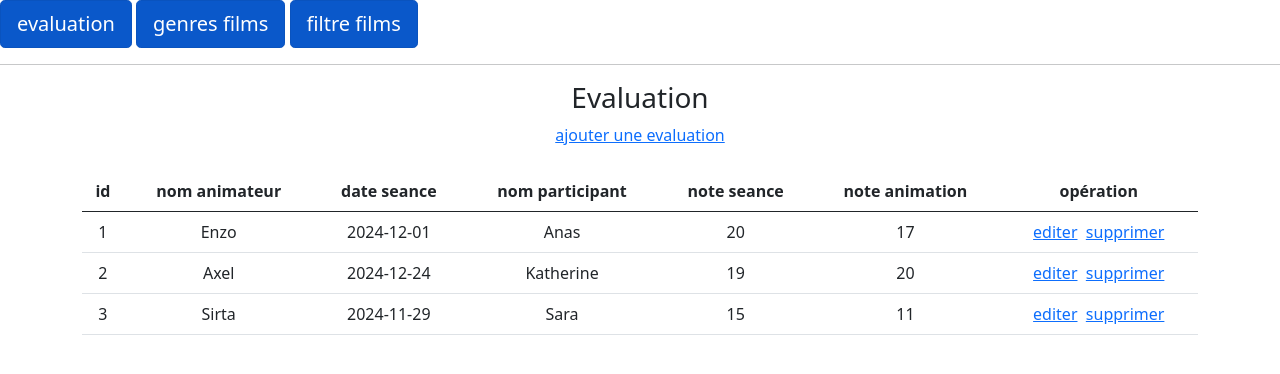
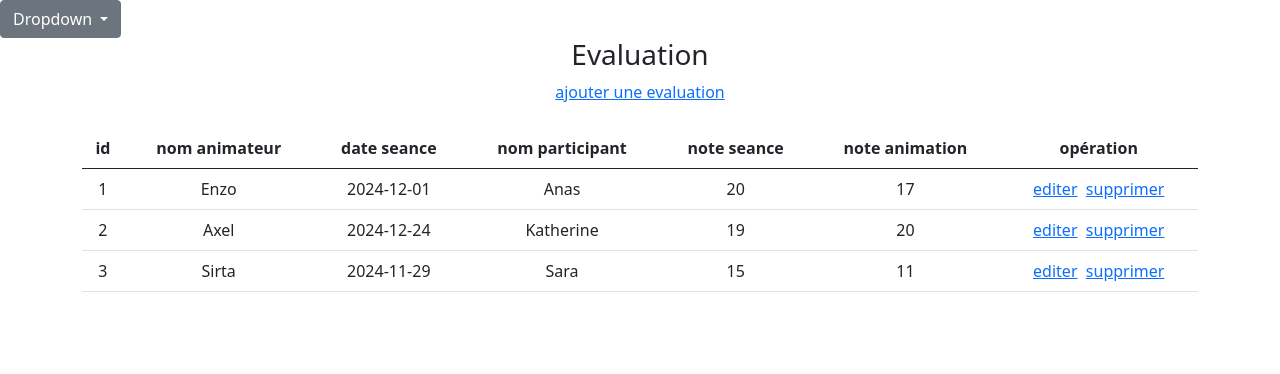
Before and after one commit to Lucas-Requena/ecosphere, a Flask app: page /evaluation/show in a window 1280 px wide. Shown: the top 374 px of the page. Run offline with Flask 3, Linux system fonts and the light colour scheme; data comes from the database, SQL or seed files in the repository; data that the repository does not hold is empty; some libraries are stand-ins or nearby versions.

Commit message:
Update _nav.html

```diff
--- a/ecosphere/templates/_nav.html
+++ b/ecosphere/templates/_nav.html
@@ -1,6 +1,10 @@
-<nav class="menu">
-    <a href="/evaluation/show" class="btn btn-primary btn-lg active" role="button" aria-pressed="true"> evaluation </a>
-    <a href="/genre-film/show" class="btn btn-primary btn-lg active" role="button" aria-pressed="true"> genres films </a>
-    <a href="/film/filtre" class="btn btn-primary btn-lg active" role="button" aria-pressed="true"> filtre films </a>
-</nav>
-<hr>
+<div class="dropdown">
+  <button class="btn btn-secondary dropdown-toggle" type="button" id="dropdownMenu2" data-bs-toggle="dropdown" aria-expanded="false">
+    Dropdown
+  </button>
+  <ul class="dropdown-menu" aria-labelledby="dropdownMenu2">
+    <li><button class="dropdown-item" type="button">Action</button></li>
+    <li><button class="dropdown-item" type="button">Another action</button></li>
+    <li><button class="dropdown-item" type="button">Something else here</button></li>
+  </ul>
+</div>
```
